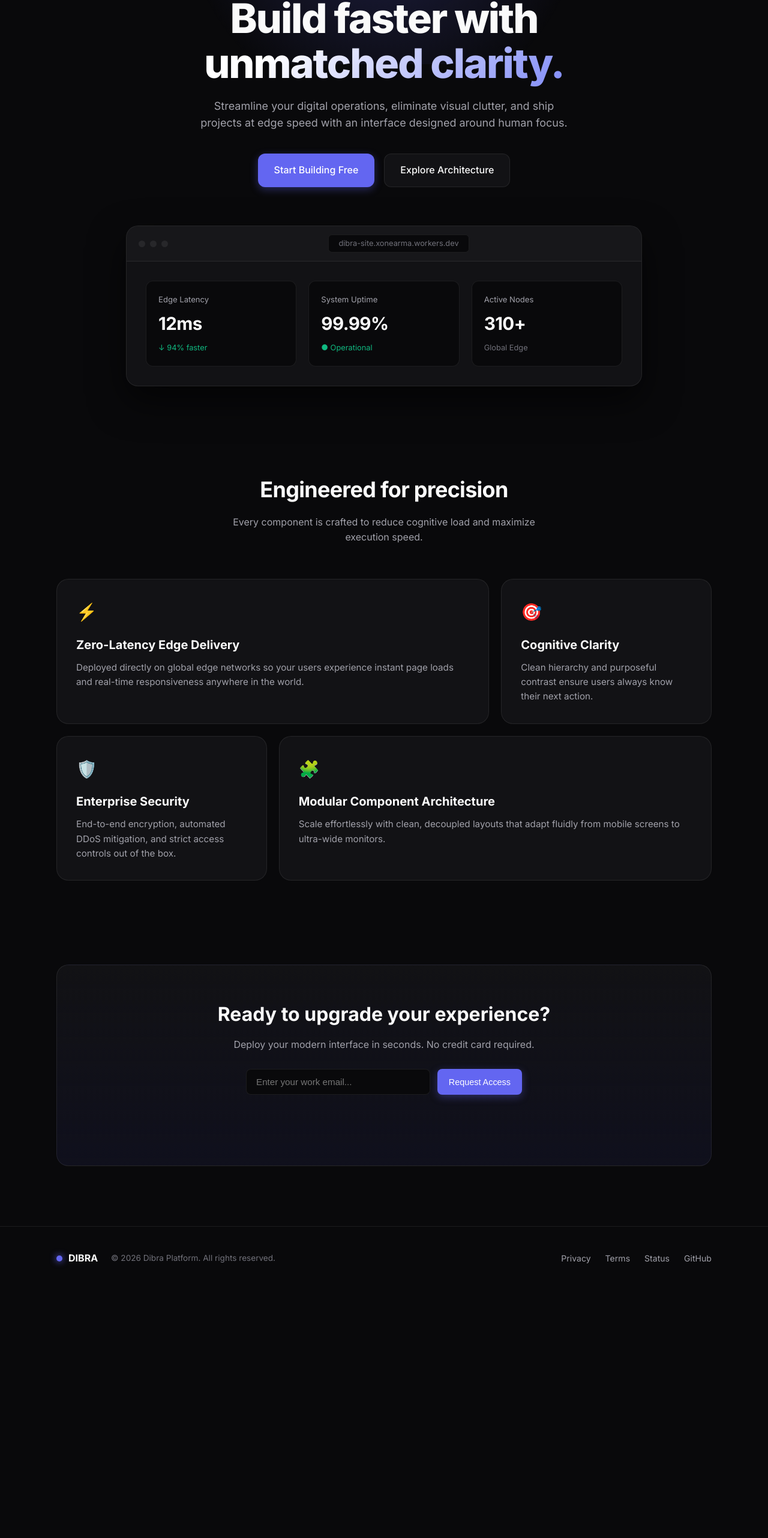
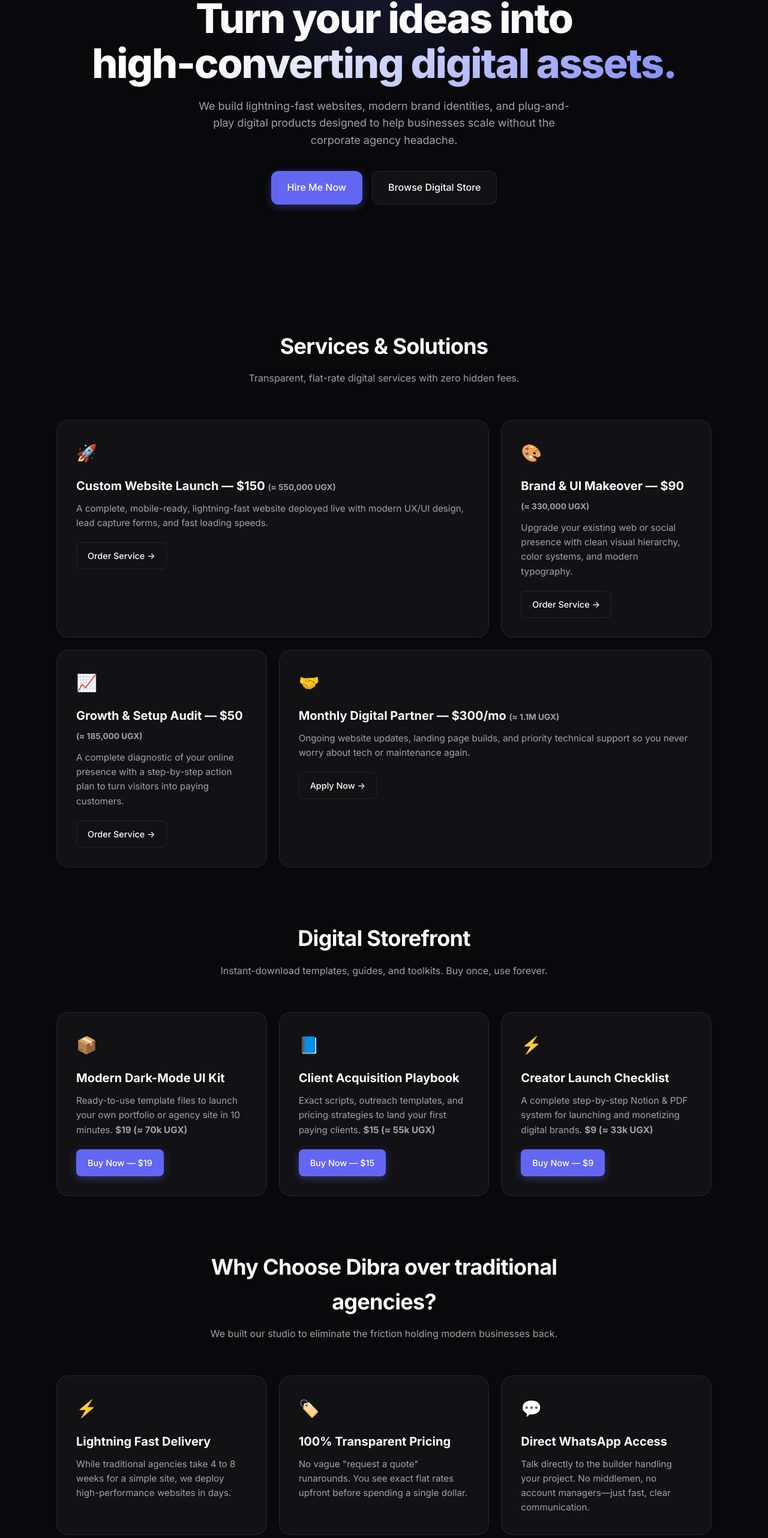
Before and after one commit to xonearma-jpg/dibra-site, a plain HTML site: page index.html in a window 1280 px wide. Shown: the part 233-2797 px from the top of the page at 60% size. Before the commit the page ends 2384 px from the top, so only its background shows below. Drawn offline with Linux system fonts and the light colour scheme.

Commit message:
Revise HTML structure and content for branding
Updated meta description and title for improved branding. Modified navigation links and added new service offerings.

```diff
--- a/index.html
+++ b/index.html
@@ -3,22 +3,18 @@
 <head>
   <meta charset="UTF-8" />
   <meta name="viewport" content="width=device-width, initial-scale=1.0" />
-  <meta name="description" content="Dibra — Next-generation digital platform engineered for speed, clarity, and seamless execution." />
-  <title>Dibra | Modern Digital Workspace</title>
+  <meta name="description" content="Dibra Digital — Premium web solutions, digital products, and consulting services designed for speed and growth." />
+  <title>Dibra | Digital Studio & Store</title>
 
-  <!-- Google Fonts: Inter -->
   <link rel="preconnect" href="https://fonts.googleapis.com">
   <link rel="preconnect" href="https://fonts.gstatic.com" crossorigin>
   <link href="https://fonts.googleapis.com/css2?family=Inter:wght@400;500;600;700;800&display=swap" rel="stylesheet">
-
-  <!-- Custom Styles -->
   <link rel="stylesheet" href="styles.css" />
 </head>
 <body>
-  <!-- Background Ambient Glow -->
   <div class="ambient-glow" aria-hidden="true"></div>
 
-  <!-- Sticky Glassmorphism Header -->
+  <!-- Sticky Navigation -->
   <header class="navbar" id="navbar">
     <div class="container nav-container">
       <a href="#" class="brand">
@@ -27,14 +23,15 @@
       </a>
 
       <nav class="nav-links" id="nav-links" aria-label="Main Navigation">
-        <a href="#features">Features</a>
-        <a href="#workflow">Workflow</a>
-        <a href="#pricing">Pricing</a>
+        <a href="#services">Services</a>
+        <a href="#store">Store</a>
+        <a href="#why-us">Why Us</a>
+        <a href="#contact">Hire Me</a>
       </nav>
 
       <div class="nav-actions">
-        <a href="#login" class="btn btn-ghost">Sign In</a>
-        <a href="#get-started" class="btn btn-primary">Get Started</a>
+        <a href="#store" class="btn btn-ghost">Shop</a>
+        <a href="#contact" class="btn btn-primary">Book a Project</a>
         <button class="mobile-toggle" id="mobile-toggle" aria-label="Toggle Menu" aria-expanded="false">
           <span></span>
           <span></span>
@@ -49,99 +46,177 @@
       <div class="container hero-container">
         <div class="badge">
           <span class="badge-pulse"></span>
-          <span>Version 2.0 Now Live</span>
+          <span>Available for New Projects • Kampala & Global</span>
         </div>
 
         <h1 class="hero-title">
-          Build faster with <br />
-          <span class="text-gradient">unmatched clarity.</span>
+          Turn your ideas into <br />
+          <span class="text-gradient">high-converting digital assets.</span>
         </h1>
 
         <p class="hero-subtitle">
-          Streamline your digital operations, eliminate visual clutter, and ship projects at edge speed with an interface designed around human focus.
+          We build lightning-fast websites, modern brand identities, and plug-and-play digital products designed to help businesses scale without the corporate agency headache.
         </p>
 
         <div class="hero-cta">
-          <a href="#get-started" class="btn btn-primary btn-lg">Start Building Free</a>
-          <a href="#features" class="btn btn-secondary btn-lg">Explore Architecture</a>
-        </div>
-
-        <!-- Interactive Dashboard Mockup -->
-        <div class="hero-preview">
-          <div class="preview-header">
-            <div class="window-dots">
-              <span></span><span></span><span></span>
-            </div>
-            <div class="window-url">dibra-site.xonearma.workers.dev</div>
-          </div>
-          <div class="preview-body">
-            <div class="preview-stat">
-              <span class="stat-label">Edge Latency</span>
-              <span class="stat-value">12ms</span>
-              <span class="stat-trend positive">↓ 94% faster</span>
-            </div>
-            <div class="preview-stat">
-              <span class="stat-label">System Uptime</span>
-              <span class="stat-value">99.99%</span>
-              <span class="stat-trend positive">● Operational</span>
-            </div>
-            <div class="preview-stat">
-              <span class="stat-label">Active Nodes</span>
-              <span class="stat-value">310+</span>
-              <span class="stat-trend">Global Edge</span>
-            </div>
-          </div>
+          <a href="#contact" class="btn btn-primary btn-lg">Hire Me Now</a>
+          <a href="#store" class="btn btn-secondary btn-lg">Browse Digital Store</a>
         </div>
       </div>
     </section>
 
-    <!-- Bento Grid Features Section -->
-    <section class="features" id="features">
+    <!-- Services Section (Earn from Clients) -->
+    <section class="features" id="services">
       <div class="container">
         <div class="section-header">
-          <h2>Engineered for precision</h2>
-          <p>Every component is crafted to reduce cognitive load and maximize execution speed.</p>
+          <h2>Services & Solutions</h2>
+          <p>Transparent, flat-rate digital services with zero hidden fees.</p>
         </div>
 
         <div class="bento-grid">
           <article class="bento-card bento-large">
-            <div class="card-icon">⚡</div>
-            <h3>Zero-Latency Edge Delivery</h3>
-            <p>Deployed directly on global edge networks so your users experience instant page loads and real-time responsiveness anywhere in the world.</p>
+            <div class="card-icon">🚀</div>
+            <h3>Custom Website Launch — $150 <span style="font-size: 0.85rem; color: var(--text-secondary);">(≈ 550,000 UGX)</span></h3>
+            <p>A complete, mobile-ready, lightning-fast website deployed live with modern UX/UI design, lead capture forms, and fast loading speeds.</p>
+            <div style="margin-top: 20px;">
+              <a href="#contact" class="btn btn-secondary select-service" data-service="Custom Website Launch ($150 / 550k UGX)">Order Service →</a>
+            </div>
           </article>
 
           <article class="bento-card">
-            <div class="card-icon">🎯</div>
-            <h3>Cognitive Clarity</h3>
-            <p>Clean hierarchy and purposeful contrast ensure users always know their next action.</p>
+            <div class="card-icon">🎨</div>
+            <h3>Brand & UI Makeover — $90 <span style="font-size: 0.85rem; color: var(--text-secondary);">(≈ 330,000 UGX)</span></h3>
+            <p>Upgrade your existing web or social presence with clean visual hierarchy, color systems, and modern typography.</p>
+            <div style="margin-top: 20px;">
+              <a href="#contact" class="btn btn-secondary select-service" data-service="Brand & UI Makeover ($90 / 330k UGX)">Order Service →</a>
+            </div>
           </article>
 
           <article class="bento-card">
-            <div class="card-icon">🛡️</div>
-            <h3>Enterprise Security</h3>
-            <p>End-to-end encryption, automated DDoS mitigation, and strict access controls out of the box.</p>
+            <div class="card-icon">📈</div>
+            <h3>Growth & Setup Audit — $50 <span style="font-size: 0.85rem; color: var(--text-secondary);">(≈ 185,000 UGX)</span></h3>
+            <p>A complete diagnostic of your online presence with a step-by-step action plan to turn visitors into paying customers.</p>
+            <div style="margin-top: 20px;">
+              <a href="#contact" class="btn btn-secondary select-service" data-service="Growth & Setup Audit ($50 / 185k UGX)">Order Service →</a>
+            </div>
           </article>
 
           <article class="bento-card bento-large">
-            <div class="card-icon">🧩</div>
-            <h3>Modular Component Architecture</h3>
-            <p>Scale effortlessly with clean, decoupled layouts that adapt fluidly from mobile screens to ultra-wide monitors.</p>
+            <div class="card-icon">🤝</div>
+            <h3>Monthly Digital Partner — $300/mo <span style="font-size: 0.85rem; color: var(--text-secondary);">(≈ 1.1M UGX)</span></h3>
+            <p>Ongoing website updates, landing page builds, and priority technical support so you never worry about tech or maintenance again.</p>
+            <div style="margin-top: 20px;">
+              <a href="#contact" class="btn btn-secondary select-service" data-service="Monthly Digital Partner ($300/mo)">Apply Now →</a>
+            </div>
           </article>
         </div>
       </div>
     </section>
 
-    <!-- Bottom CTA Section -->
-    <section class="cta-banner" id="get-started">
+    <!-- Digital Storefront (Passive Income) -->
+    <section class="features" id="store" style="padding-top: 10px;">
+      <div class="container">
+        <div class="section-header">
+          <h2>Digital Storefront</h2>
+          <p>Instant-download templates, guides, and toolkits. Buy once, use forever.</p>
+        </div>
+
+        <div class="bento-grid">
+          <article class="bento-card">
+            <div class="card-icon">📦</div>
+            <h3>Modern Dark-Mode UI Kit</h3>
+            <p>Ready-to-use template files to launch your own portfolio or agency site in 10 minutes. <strong>$19 (≈ 70k UGX)</strong></p>
+            <div style="margin-top: 20px;">
+              <a href="#contact" class="btn btn-primary select-service" data-service="Buy Digital Product: Modern Dark-Mode UI Kit ($19)">Buy Now — $19</a>
+            </div>
+          </article>
+
+          <article class="bento-card">
+            <div class="card-icon">📘</div>
+            <h3>Client Acquisition Playbook</h3>
+            <p>Exact scripts, outreach templates, and pricing strategies to land your first paying clients. <strong>$15 (≈ 55k UGX)</strong></p>
+            <div style="margin-top: 20px;">
+              <a href="#contact" class="btn btn-primary select-service" data-service="Buy Digital Product: Client Acquisition Playbook ($15)">Buy Now — $15</a>
+            </div>
+          </article>
+
+          <article class="bento-card">
+            <div class="card-icon">⚡</div>
+            <h3>Creator Launch Checklist</h3>
+            <p>A complete step-by-step Notion & PDF system for launching and monetizing digital brands. <strong>$9 (≈ 33k UGX)</strong></p>
+            <div style="margin-top: 20px;">
+              <a href="#contact" class="btn btn-primary select-service" data-service="Buy Digital Product: Creator Launch Checklist ($9)">Buy Now — $9</a>
+            </div>
+          </article>
+        </div>
+      </div>
+    </section>
+
+    <!-- Why Choose Dibra Section (Competitive Edge) -->
+    <section class="features" id="why-us" style="padding-top: 10px;">
+      <div class="container">
+        <div class="section-header">
+          <h2>Why Choose Dibra over traditional agencies?</h2>
+          <p>We built our studio to eliminate the friction holding modern businesses back.</p>
+        </div>
+
+        <div class="bento-grid">
+          <article class="bento-card">
+            <div class="card-icon">⚡</div>
+            <h3>Lightning Fast Delivery</h3>
+            <p>While traditional agencies take 4 to 8 weeks for a simple site, we deploy high-performance websites in days.</p>
+          </article>
+
+          <article class="bento-card">
+            <div class="card-icon">🏷️</div>
+            <h3>100% Transparent Pricing</h3>
+            <p>No vague "request a quote" runarounds. You see exact flat rates upfront before spending a single dollar.</p>
+          </article>
+
+          <article class="bento-card">
+            <div class="card-icon">💬</div>
+            <h3>Direct WhatsApp Access</h3>
+            <p>Talk directly to the builder handling your project. No middlemen, no account managers—just fast, clear communication.</p>
+          </article>
+        </div>
+      </div>
+    </section>
+
+    <!-- Testimonials / Social Proof -->
+    <section class="features" style="padding-top: 10px;">
+      <div class="container">
+        <div class="section-header">
+          <h2>Trusted by creators & startups</h2>
+          <p>Here is what clients say about working with Dibra.</p>
+        </div>
+
+        <div class="bento-grid">
+          <article class="bento-card">
+            <p style="font-style: italic; margin-bottom: 16px;">"Dibra delivered our company landing page in less than 4 days. The design looks exceptionally clean and our conversion rate jumped immediately."</p>
+            <strong>— Marcus K., Startup Founder</strong>
+          </article>
+
+          <article class="bento-card">
+            <p style="font-style: italic; margin-bottom: 16px;">"Buying the UI kit saved me weeks of coding. The dark-mode aesthetics and layout structure are top-tier."</p>
+            <strong>— Sarah N., Freelance Developer</strong>
+          </article>
+        </div>
+      </div>
+    </section>
+
+    <!-- Direct Booking / Order Section -->
+    <section class="cta-banner" id="contact">
       <div class="container">
         <div class="cta-box">
-          <h2>Ready to upgrade your experience?</h2>
-          <p>Deploy your modern interface in seconds. No credit card required.</p>
-          <form class="cta-form" id="signup-form">
-            <input type="email" id="email-input" placeholder="Enter your work email..." required aria-label="Email address" />
-            <button type="submit" class="btn btn-primary">Request Access</button>
+          <h2>Start a Project or Claim an Item</h2>
+          <p>Select what you need below and send an instant inquiry straight to WhatsApp.</p>
+
+          <form class="cta-form" id="order-form" style="flex-direction: column; max-width: 500px; text-align: left;">
+            <input type="text" id="selected-item" placeholder="Service or Product (e.g., Custom Website Launch)" required />
+            <input type="email" id="client-email" placeholder="Your Email or WhatsApp Number" required />
+            <button type="submit" class="btn btn-primary" style="width: 100%; margin-top: 6px;">Send Instant Request via WhatsApp</button>
           </form>
-          <p class="form-feedback" id="form-feedback" role="status" aria-live="polite"></p>
+          <p class="form-feedback" id="form-feedback" role="status" aria-live="polite" style="text-align: center;"></p>
         </div>
       </div>
     </section>
@@ -153,13 +228,13 @@
       <div class="footer-brand">
         <span class="brand-dot"></span>
         <span>DIBRA</span>
-        <p>© 2026 Dibra Platform. All rights reserved.</p>
+        <p>© 2026 Dibra Digital Studio. All rights reserved.</p>
       </div>
       <div class="footer-links">
-        <a href="#">Privacy</a>
-        <a href="#">Terms</a>
-        <a href="#">Status</a>
-        <a href="#">GitHub</a>
+        <a href="#services">Services</a>
+        <a href="#store">Store</a>
+        <a href="#why-us">Why Us</a>
+        <a href="#contact">Contact</a>
       </div>
     </div>
   </footer>
```
